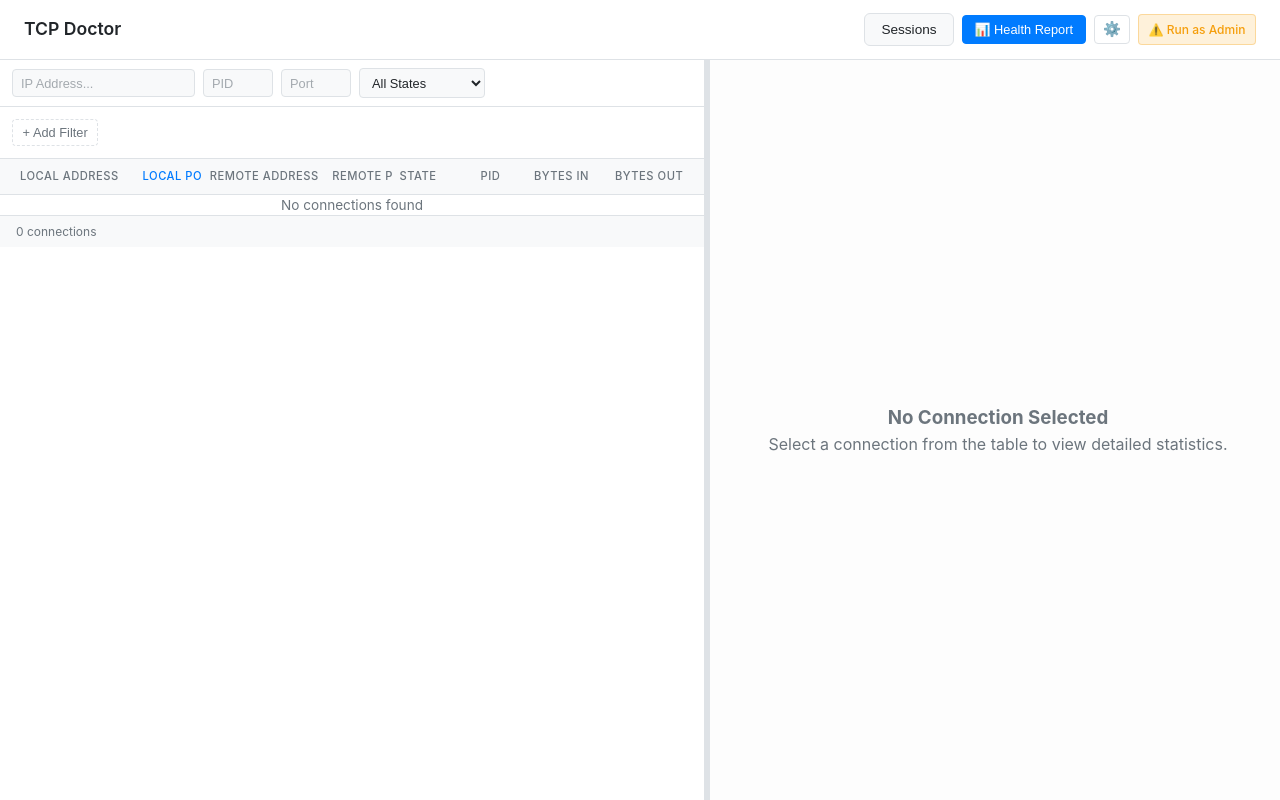
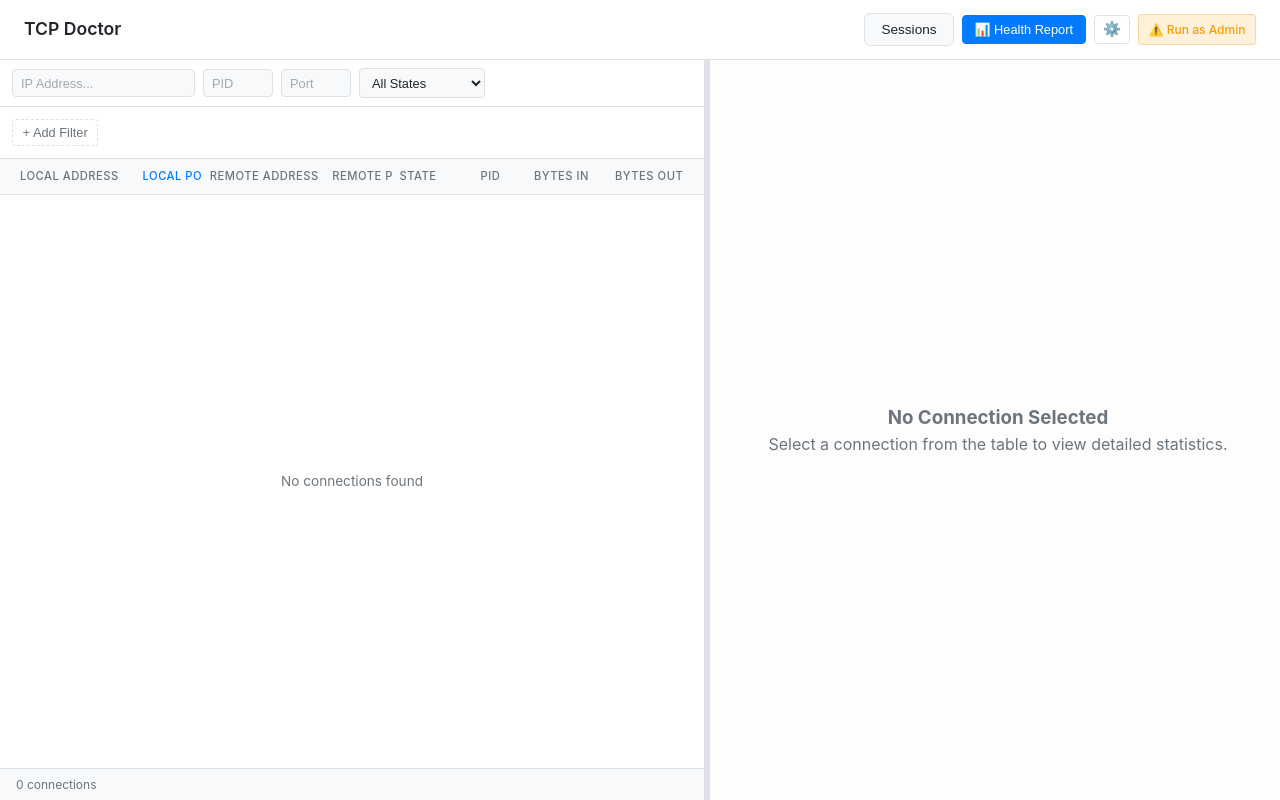
Before and after one commit to snipextt/tcpdoctor, a React (Vite) app in the folder frontend/: page / in a window 1280 px wide. Built offline with nearby package versions, Linux system fonts and the light colour scheme.

Commit message:
feat: add styling for connection table body to manage layout and overflow

```diff
--- a/frontend/src/components/ConnectionTable.css
+++ b/frontend/src/components/ConnectionTable.css
@@ -56,6 +56,13 @@
 
 .header-cell.sorted {
   color: var(--color-primary);
+}
+
+/* Table Body */
+.connection-table-body {
+  flex: 1;
+  overflow: hidden;
+  position: relative;
 }
 
 .table-message {
```
